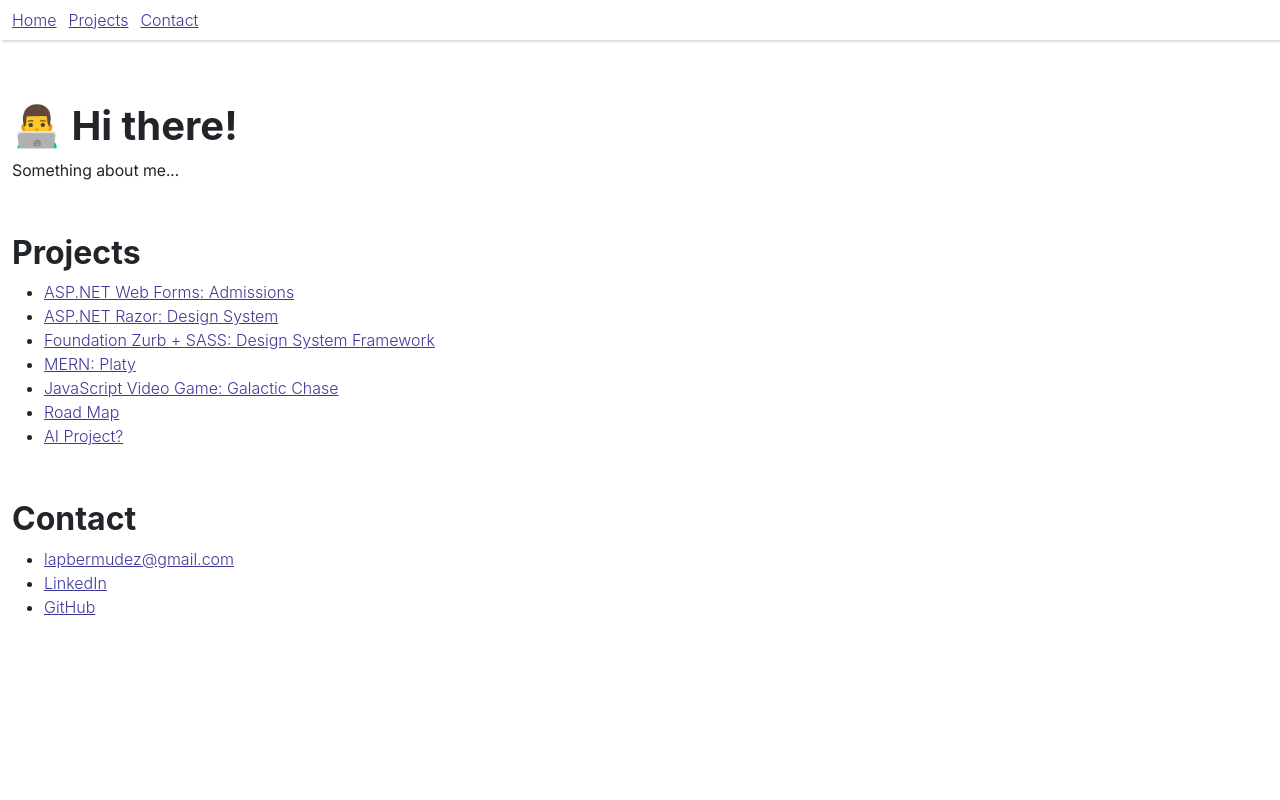
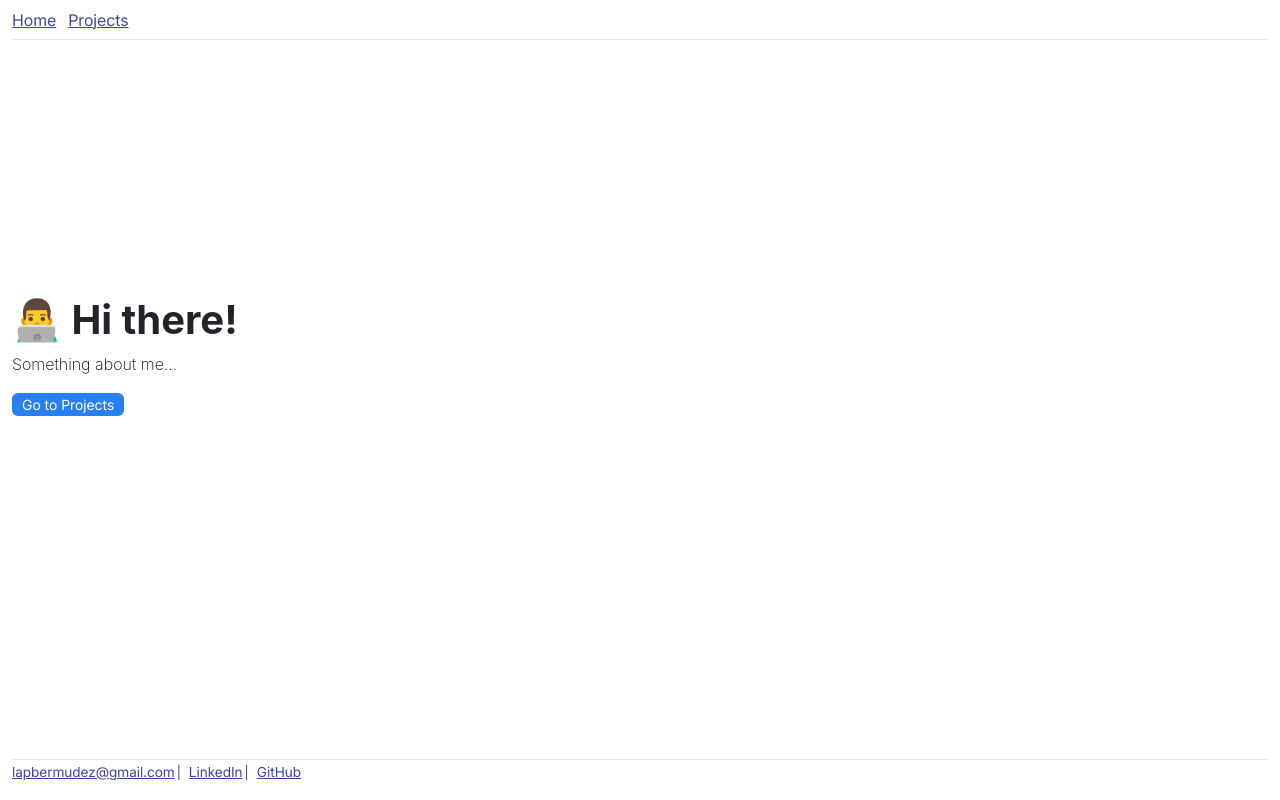
Before and after one commit to luisbermudez/portfolio2025, a plain HTML site: page index.html in a window 1280 px wide. Drawn offline with Linux system fonts and the light colour scheme; a web font is replaced by a local one.

Commit message:
Have projects in their own page. Continue home main section style.

```diff
--- a/css/styles.css
+++ b/css/styles.css
@@ -7,12 +7,17 @@
 
 :root {
     --purple: #3d3998;
+    --purple-2: #3c45a5;
     --green: #00dfa9;
+    --green-2: #00deb0;
+    --blue: #396da7;
+    --blue-2: #267ff3;
+    --blue-3: #2071da;
 }
 
 a {
-    color: var(--purple);
-    font-weight: 300;
+    color: var(--purple-2);
+    font-weight: 400;
 }
 
 h1,
@@ -22,6 +27,11 @@ h4,
 h5,
 h6 {
     font-weight: 700;
+}
+
+p {
+    color: black;
+    font-weight: 200;
 }
 
 /* Global Classes */
@@ -38,10 +48,24 @@ h6 {
     margin-bottom: 52px;
 }
 
+.projects-btn {
+    border: none;
+    border-radius: 6px;
+    padding: 3px 10px;
+    color: white;
+    font-size: 0.88rem;
+    font-weight: 400;
+    text-decoration: none;
+    background-color: var(--blue-2);
+}
+
+.projects-link {
+    color: var(--purple-2);
+}
+
 /* Top Navbar */
-#topNavbar {
-    box-shadow: rgba(60, 64, 67, 0.3) 0px 1px 2px 0px, rgba(60, 64, 67, 0.15) 0px 1px 3px 1px;
-    box-shadow: rgba(0, 0, 0, 0.15) 1.95px 1.95px 2.6px;
+#topNavbar ul {
+    border-bottom: 1px solid #e7e7e7;
 }
 
 #topNavbar ul {
@@ -53,3 +77,39 @@ h6 {
     align-items: center;
     height: 40px;
 }
+
+/* Home Main */
+#home-main-div {
+    display: flex;
+    flex-direction: column;
+    height: calc(100vh - 40px);
+}
+
+#home-main-div main {
+    flex-grow: 1;
+    display: flex;
+    margin-top: 32vh;
+}
+
+/* Contact/Footer */
+#contact ul {
+    list-style: none;
+    border-top: 1px solid #e7e7e7;
+    display: flex;
+    padding: 0.2rem 0 0.2rem 0;
+}
+
+#contact ul li {
+    line-height: 1.1;
+}
+
+#contact ul a {
+    font-size: 0.86rem;
+}
+
+#contact ul span {
+    color: var(--purple-2);
+    font-size: 0.8rem;
+    margin-left: 2px;
+    margin-right: 8px;
+}
--- a/index.html
+++ b/index.html
@@ -16,46 +16,33 @@
         <nav id="topNavbar" class="glbl-lateral-padding">
             <ul>
                 <li><a href="./index.html">Home</a></li>
-                <li><a href="#projectsSection">Projects</a></li>
-                <li><a href="#contact">Contact</a></li>
+                <li><a href="./projects.html">Projects</a></li>
             </ul>
         </nav>
 
     </header>
-    <main class="glbl-lateral-padding glbl-top-margin">
+    <div id="home-main-div">
+
+        <main class="glbl-lateral-padding">
 
             <!-- About -->
-        <section class="glbl-bottom-margin">
+            <section>
                 <h1>👨‍💻 Hi there!</h1>
                 <p>Something about me...</p>
-        </section>
-
-        <section id="projectsSection" class="glbl-bottom-margin">
-
-            <h2>Projects</h2>
-            <ul>
-                <li><a href="#">ASP.NET Web Forms: Admissions</a></li>
-                <li><a href="#">ASP.NET Razor: Design System</a></li>
-                <li><a href="#">Foundation Zurb + SASS: Design System Framework</a></li>
-                <li><a href="#">MERN: Platy</a></li>
-                <li><a href="#">JavaScript Video Game: Galactic Chase</a></li>
-                <li><a href="#">Road Map</a></li>
-                <li><a href="#">AI Project?</a></li>
-            </ul>
-
+                <a class="projects-btn" href="./projects.html">Go to Projects</a>
             </section>
 
         </main>
         <footer id="contact" class="glbl-lateral-padding">
-
-        <h2>Contact</h2>
             <ul>
-            <li><a href="mailto:lapbermudez@gmail.com">lapbermudez@gmail.com</a></li>
-            <li><a target="_blank" href="https://www.linkedin.com/in/luis-perezbermudez/">LinkedIn</a></li>
+                <li><a href="mailto:lapbermudez@gmail.com">lapbermudez@gmail.com</a><span>|</span></li>
+                <li><a target="_blank" href="https://www.linkedin.com/in/luis-perezbermudez/">LinkedIn</a><span>|</span></li>
                 <li><a target="_blank" href="https://github.com/luisbermudez">GitHub</a></li>
             </ul>
 
         </footer>
+
+    </div>
 
 
     <script src="./js/jquery.min.js"></script>
```
Also changed, not shown: projects.html (added, +46 -0 lines). Lines whose indentation alone changed are shown as unchanged.
